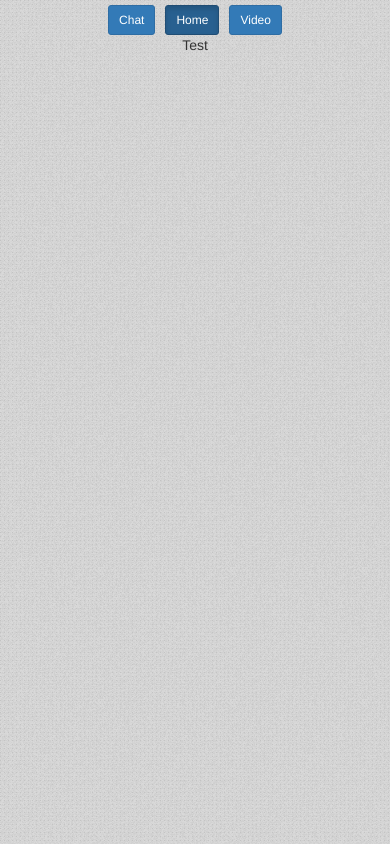
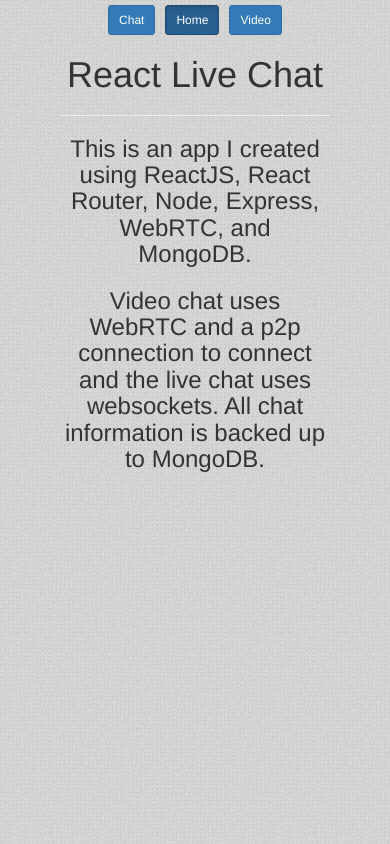
Before and after one commit to vinceroti/react-livechat, a React app: page / in a window 390 px wide. Built offline with nearby package versions, Linux system fonts and the light colour scheme.

Commit message:
added homepage content and used bootstraps .container

```diff
--- a/src/components/Home.js
+++ b/src/components/Home.js
@@ -7,8 +7,11 @@
 
   render() {
     return(
-      <div>
-        <p>Test</p>
+      <div className="container">
+        <h1>React Live Chat</h1>
+        <hr/>
+        <h3> This is an app I created using ReactJS, React Router, Node, Express, WebRTC, and MongoDB. </h3>
+        <h3> Video chat uses WebRTC and a p2p connection to connect and the live chat uses websockets. All chat information is backed up to MongoDB. </h3>
       </div>
     );
   }
--- a/src/components/Video.js
+++ b/src/components/Video.js
@@ -13,8 +13,7 @@
 
   componentDidMount() {
     var that = this;
-    navigator.getUserMedia = navigator.getUserMedia ||
-    navigator.webkitGetUserMedia || navigator.mozGetUserMedia;
+    navigator.getUserMedia = navigator.getUserMedia || navigator.webkitGetUserMedia || navigator.mozGetUserMedia;
 
     function successCallback(localMediaStream) {
       window.stream = localMediaStream; // stream available to console
--- a/src/styles/main.css
+++ b/src/styles/main.css
@@ -109,6 +109,11 @@
     width: 200px;
   }
 
+  .container{
+    margin: 0px;
+    width: 300px;
+  }
+
   video {
     width: 300px;
   }
```
